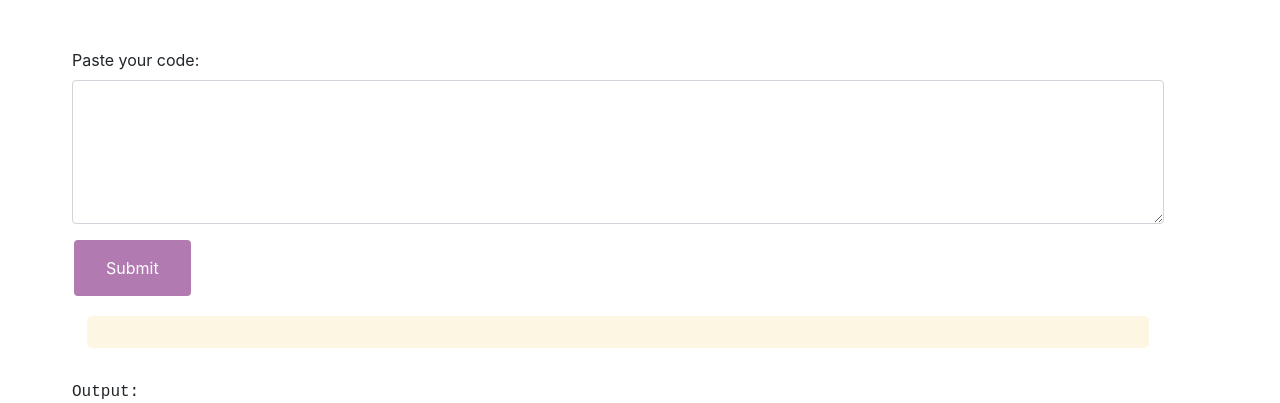
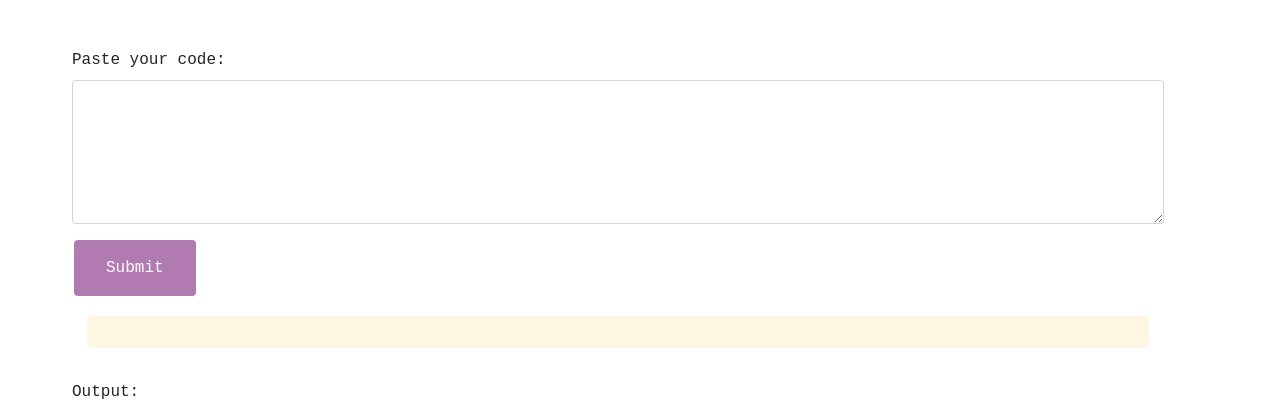
Before and after one commit to qiuyixuan/Code_Comprehension_Platform, a Flask app: template templates/base.html in a window 1280 px wide. Shown: the part 56-459 px from the top of the page. Run offline with Flask 2, Linux system fonts and the light colour scheme; the template is opened without the code that fills it, so the values that code supplies are empty; some libraries are stand-ins or nearby versions.

Commit message:
Update font

```diff
--- a/static/css/base.css
+++ b/static/css/base.css
@@ -69,3 +69,7 @@ a:hover {
   color:rgb(133, 69, 133);
   font-weight: bold;
 }
+
+.form-group {
+  font-family:'Courier New';
+}
```
